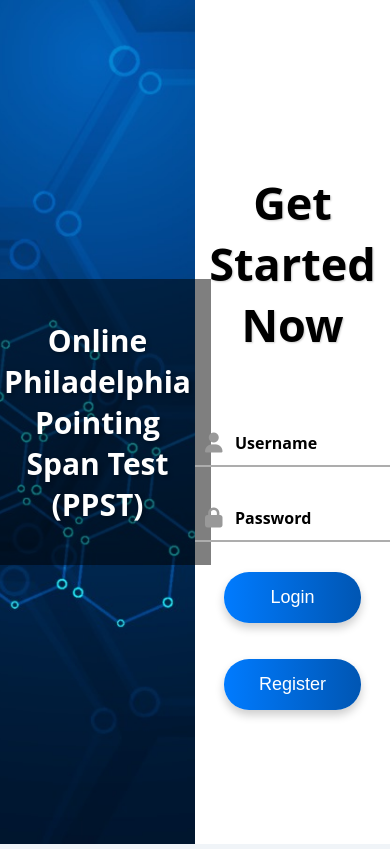
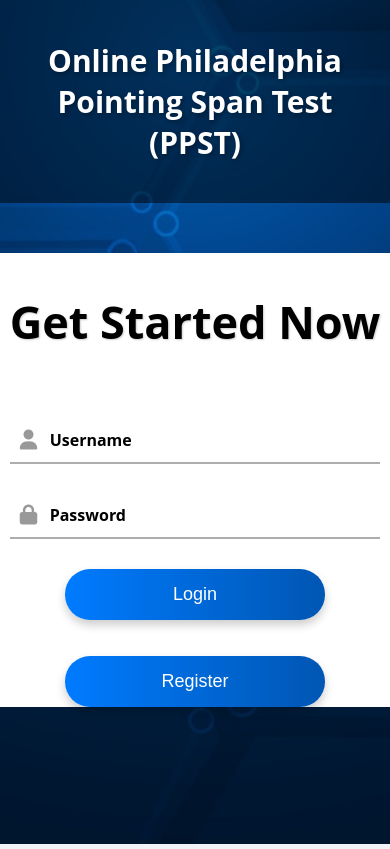
Before and after one commit to defulv86/Team-Senior-Project, a Django app: page /login/ in a window 390 px wide; the page is wider, and only the part inside the window is pictured. Run offline with Django 5.2, Linux system fonts and the light colour scheme; parts of the project's set-up code (start-up, migrations or seed data) failed here and were passed over; some libraries are stand-ins or nearby versions.

Commit message:
Started working on mobile layout for login page.

```diff
--- a/ppst/website/static/css/login.css
+++ b/ppst/website/static/css/login.css
@@ -1,6 +1,63 @@
 html {
     background-color: #f0f4f8;
     height: 100%;
+}
+
+@media screen and (max-width: 500px) {
+    .title {
+        position: absolute;
+        top: 0;
+        left: 0;
+        right: 0;
+        text-align: center;
+        justify-content: center;
+        padding: 200px;
+        background-color: rgba(0, 0, 0, 0.5);
+        color: white;
+        font-size: 16px;
+    }
+
+    h1 {
+        font-size: 12px;
+        text-align: center;
+        text-shadow: 2px 2px 4px #0000004d;
+    }
+
+    .image-container {
+        display: block;
+    }
+
+    .image-container img {
+        object-fit: none;
+        height: 15%;
+        width: 100%
+    }
+
+    .left-column {
+        display: block;
+        position: absolute;
+    }
+
+    .right-column {
+        display: block;
+        position: absolute;
+        width: 100%;
+        top: 30%;
+    }
+
+    .login-form {
+        flex: 1;
+        background-color: white;
+        display: flex;
+        flex-direction: row;
+        justify-content: center;
+        font-size: 18px;
+        height: 100%;
+    }
+
+    .login-form h2 {
+        font-size: 32px;
+    }
 }
 
 h1 {
--- a/ppst/website/templates/register.html
+++ b/ppst/website/templates/register.html
@@ -8,7 +8,7 @@
         <link href="https://fonts.googleapis.com/css2?family=Lora:wght@400&family=Montserrat:wght@700&display=swap" rel="stylesheet">
         <link rel="stylesheet" href="https://cdnjs.cloudflare.com/ajax/libs/font-awesome/6.6.0/css/all.min.css" />
         <link rel="icon" href="{% static 'images/favicon.ico' %}">
-        <script src="{% static 'js/login.js' %}" defer></script>
+        <script src="{% static 'js/register.js' %}" defer></script>
     </head>
     <body>
         <div class="container">
```
